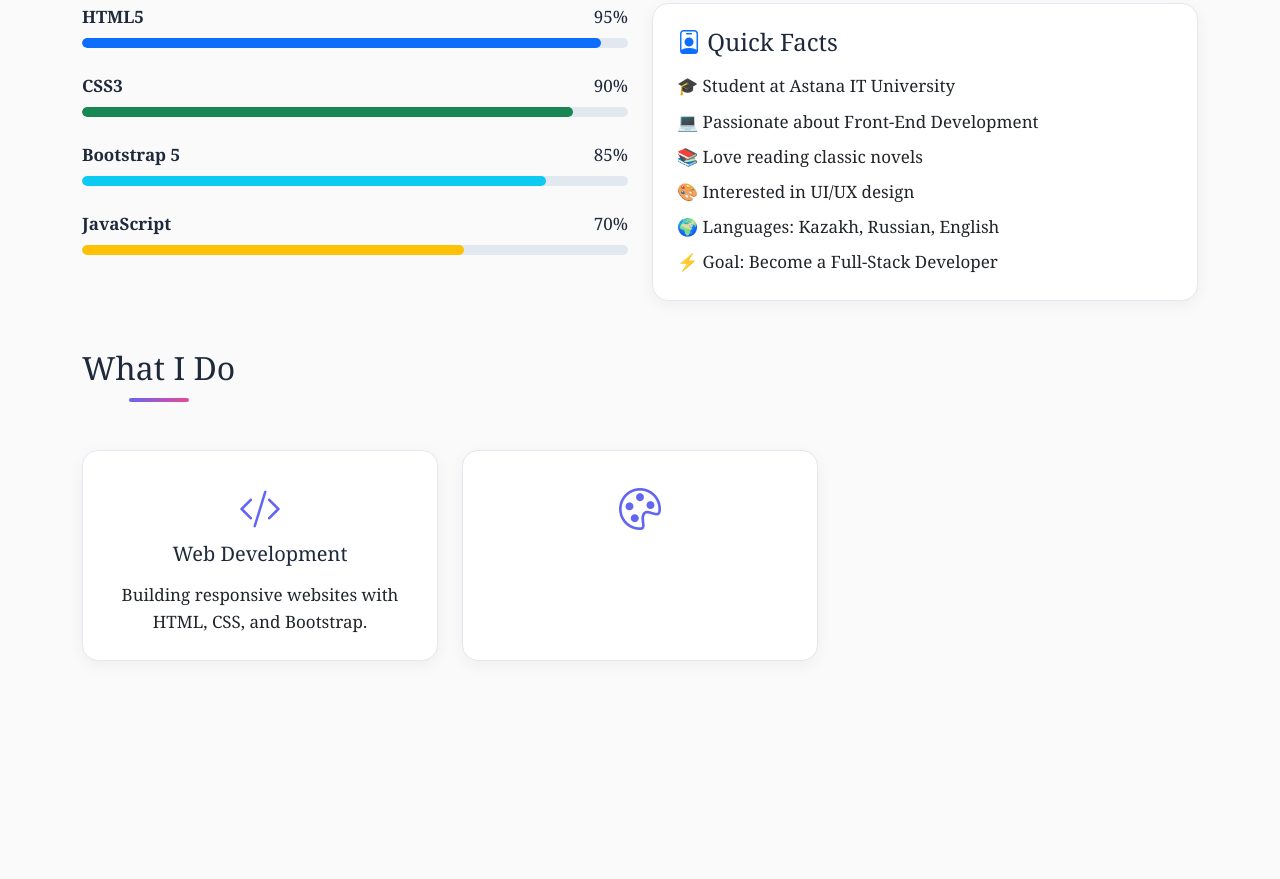
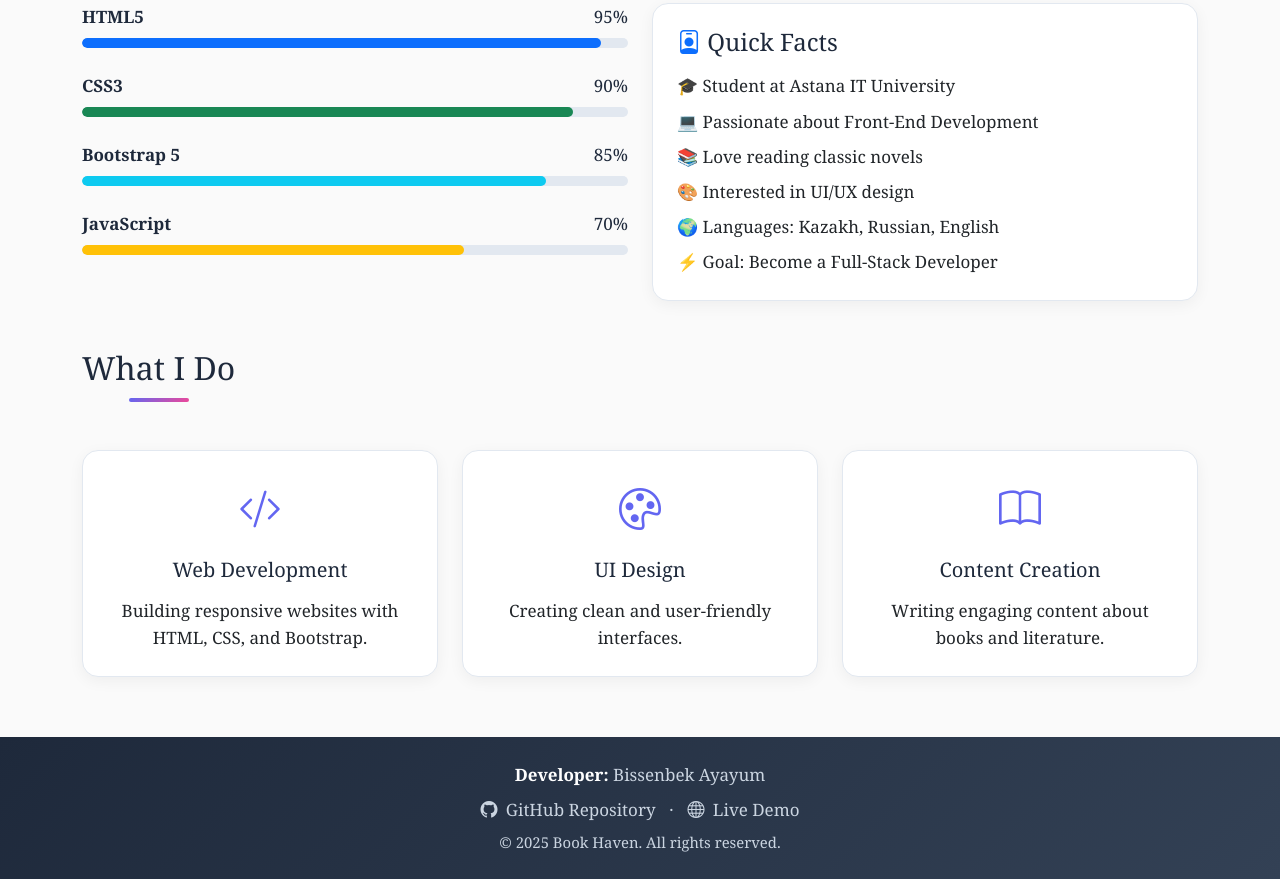
Before and after one commit to abisenbeekk/web-assignment1-book-haven, a plain HTML site: page about.html in a window 1280 px wide. Shown: the part 761-1640 px from the top of the page. Before the commit the page ends 1470 px from the top, so only its background shows below. Drawn offline with nearby package versions, Linux system fonts and the light colour scheme.

Commit message:
Add GitHub and Live Demo links to all footers

```diff
--- a/about.html
+++ b/about.html
@@ -85,7 +85,7 @@
         <h2 class="section-title text-center mb-5">My Skills</h2>
         <div class="row g-4">
             <div class="col-12 col-md-6">
-                <div class="skill-item">
+                <div class="skill-item mb-4">
                     <div class="d-flex justify-content-between mb-2">
                         <span><strong>HTML5</strong></span>
                         <span>95%</span>
@@ -94,7 +94,7 @@
                         <div class="progress-bar bg-primary" style="width: 95%"></div>
                     </div>
                 </div>
-                <div class="skill-item mt-4">
+                <div class="skill-item mb-4">
                     <div class="d-flex justify-content-between mb-2">
                         <span><strong>CSS3</strong></span>
                         <span>90%</span>
@@ -103,7 +103,7 @@
                         <div class="progress-bar bg-success" style="width: 90%"></div>
                     </div>
                 </div>
-                <div class="skill-item mt-4">
+                <div class="skill-item mb-4">
                     <div class="d-flex justify-content-between mb-2">
                         <span><strong>Bootstrap 5</strong></span>
                         <span>85%</span>
@@ -112,7 +112,7 @@
                         <div class="progress-bar bg-info" style="width: 85%"></div>
                     </div>
                 </div>
-                <div class="skill-item mt-4">
+                <div class="skill-item">
                     <div class="d-flex justify-content-between mb-2">
                         <span><strong>JavaScript</strong></span>
                         <span>70%</span>
@@ -143,11 +143,50 @@
         <div class="row row-cols-1 row-cols-md-3 g-4">
             <div class="col">
                 <div class="card h-100 text-center p-4">
-                    <div class="service-icon"><i class="bi bi-code-slash"></i></div>
+                    <div class="service-icon mb-3"><i class="bi bi-code-slash"></i></div>
                     <h5>Web Development</h5>
                     <p class="mb-0">Building responsive websites with HTML, CSS, and Bootstrap.</p>
                 </div>
             </div>
             <div class="col">
                 <div class="card h-100 text-center p-4">
-                    <div class="service-icon"><i class="bi bi-palette"></i
+                    <div class="service-icon mb-3"><i class="bi bi-palette"></i></div>
+                    <h5>UI Design</h5>
+                    <p class="mb-0">Creating clean and user-friendly interfaces.</p>
+                </div>
+            </div>
+            <div class="col">
+                <div class="card h-100 text-center p-4">
+                    <div class="service-icon mb-3"><i class="bi bi-book"></i></div>
+                    <h5>Content Creation</h5>
+                    <p class="mb-0">Writing engaging content about books and literature.</p>
+                </div>
+            </div>
+        </div>
+    </section>
+
+    <footer class="footer-custom text-center py-4">
+        <div class="container">
+            <p class="mb-2"><strong>Developer:</strong> Bissenbek Ayayum</p>
+            <p class="mb-2">
+                <a href="https://github.com/abisenbeekk/web-assignment1-book-haven"
+                   target="_blank"
+                   rel="noopener noreferrer"
+                   class="footer-link">
+                    <i class="bi bi-github"></i> GitHub Repository
+                </a>
+                &nbsp;·&nbsp;
+                <a href="https://abisenbeekk.github.io/web-assignment1-book-haven/"
+                   target="_blank"
+                   rel="noopener noreferrer"
+                   class="footer-link">
+                    <i class="bi bi-globe"></i> Live Demo
+                </a>
+            </p>
+            <p class="mb-0 small">&copy; 2025 Book Haven. All rights reserved.</p>
+        </div>
+    </footer>
+
+    <script src="https://cdn.jsdelivr.net/npm/bootstrap@5.3.3/dist/js/bootstrap.bundle.min.js"></script>
+</body>
+</html>
--- a/css/style.css
+++ b/css/style.css
@@ -460,3 +460,18 @@ a:hover {
     border: 6px solid #6366f1;
     box-shadow: 0 10px 30px rgba(99, 102, 241, 0.3);
 }
+.footer-link {
+    color: #fbbf24;
+    text-decoration: none;
+    font-weight: 500;
+    transition: color 0.3s;
+}
+
+.footer-link:hover {
+    color: #fff;
+    text-decoration: underline;
+}
+
+.footer-link i {
+    margin-right: 4px;
+}
```
Also changed, not shown: books.html (+20 -5 lines), contact.html (+21 -4 lines), genres.html (+21 -2 lines), index.html (+15 -7 lines).
